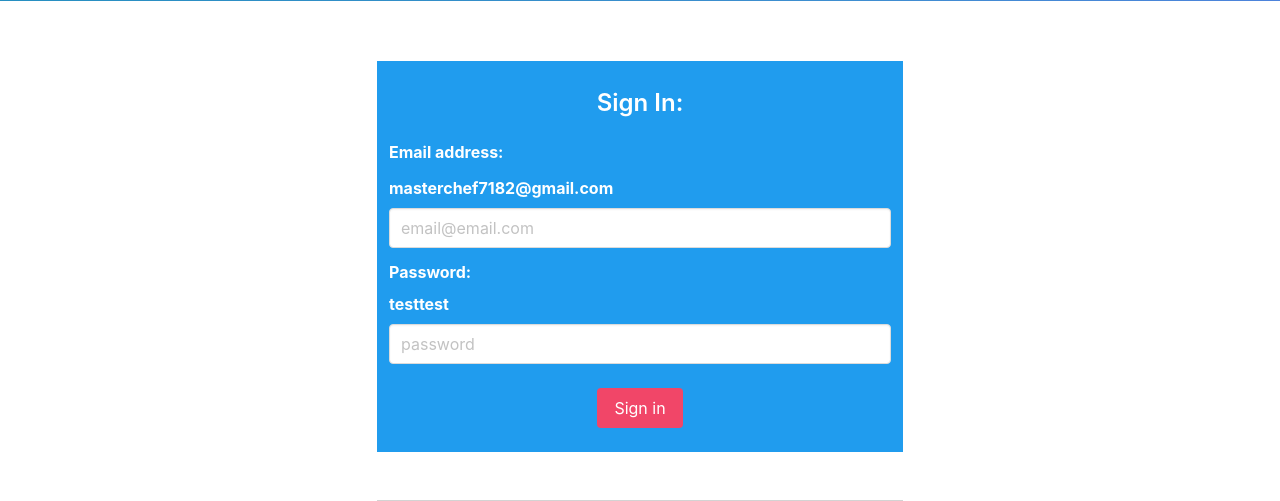
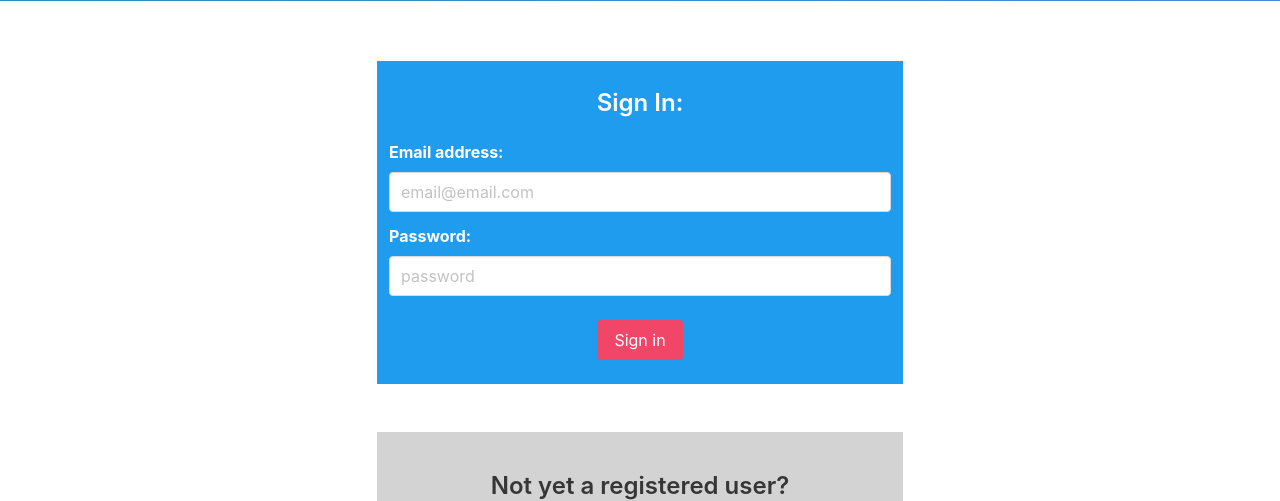
Before and after one commit to tom-NI/qub_webdev, a PHP site: page /phpmailer/login.php in a window 1280 px wide. Shown: the part 247-748 px from the top of the page. Run offline with PHP 8.4, Linux system fonts and the light colour scheme; data that the repository does not hold is empty; some libraries are stand-ins or nearby versions.

Commit message:
removed logins

```diff
--- a/admin_cms/login.php
+++ b/admin_cms/login.php
@@ -74,14 +74,13 @@
                     action="http://tkilpatrick01.lampt.eeecs.qub.ac.uk/a_assignment_code/admin_cms/login.php">
                     <div class="field">
                         <label class='label mt-3 has-text-left my_info_colour' for="">Email address:</label>
-                        <label class='label mt-3 has-text-left my_info_colour' for="">tom7182@outlook.com</label>
+
                         <div class="control">
                             <input class='input has-text-left' required type="text" placeholder='email@email.com' name="user_email">
                         </div>
                     </div>
                     <div class="field mt-3">
                         <label class='label has-text-left my_info_colour'>Password:</label>
-                        <label class='label has-text-left my_info_colour'>maindev</label>
                         <div class="control">
                             <input class='input has-text-left' required type="password" placeholder='password' name="user_password">
                         </div>
--- a/login.php
+++ b/login.php
@@ -155,14 +155,12 @@
                     action="http://tkilpatrick01.lampt.eeecs.qub.ac.uk/a_assignment_code/login.php">
                     <div class="field">
                         <label class='label mt-3 has-text-left my_info_colour' for="">Email address:</label>
-                        <label class='label mt-3 has-text-left my_info_colour' for="">masterchef7182@gmail.com</label>
                         <div class="control">
                             <input class='input has-text-left' required type="text" placeholder='email@email.com' name="user_email">
                         </div>
                     </div>
                     <div class="field mt-3">
                         <label class='label has-text-left my_info_colour'>Password:</label>
-                        <label class='label has-text-left my_info_colour'>testtest</label>
                         <div class="control">
                             <input class='input has-text-left' required type="password" placeholder='password' name="user_password">
                         </div>
```
